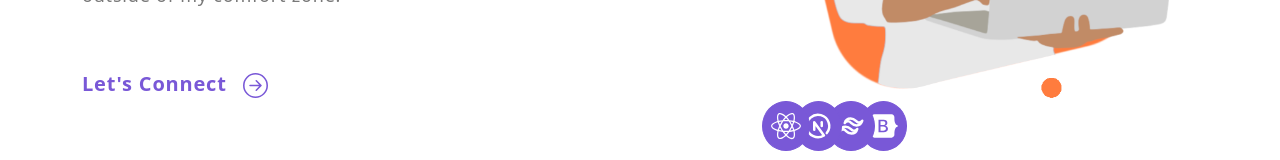
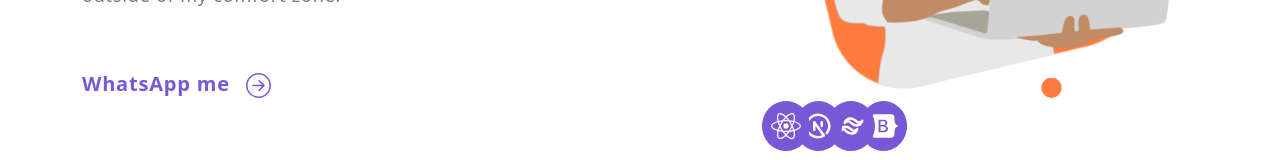
Before and after one commit to jorgeProgramaEn5/mi-portafolio, a React (Create React App) app: page / in a window 1280 px wide. Shown: the part 530-690 px from the top of the page. Built offline with nearby package versions, Linux system fonts and the light colour scheme.

Commit message:
add font

```diff
--- a/src/Components/Banner.jsx
+++ b/src/Components/Banner.jsx
@@ -67,7 +67,7 @@ const Banner = ()=>{
               solutions. I think my biggest strengths are my desire to keep learning and my determination
               to try new things, even if they're outside of my comfort zone.
             </p>
-            <button className='btn-connect'><span><a href='#contact'>Let's Connect</a> <BsArrowRightCircle size={25} /></span></button>
+            <button className='btn-connect'><span><a href='https://wa.me/+5359106524?text=Hola%20Jorge!%20Necesitamos%20de%20tus%20servicios'>WhatsApp me</a> <BsArrowRightCircle size={25} /></span></button>
           </Col>
           <Col xs={12} md={6} xl={5}>
             <div className='imgHeader'>
--- a/src/Style/App.css
+++ b/src/Style/App.css
@@ -1,4 +1,5 @@
 @import url('https://fonts.googleapis.com/css2?family=Kalam:wght@300;400&family=Poppins:ital,wght@0,100;0,200;0,300;0,400;0,500;0,600;0,700;0,800;1,100;1,200;1,300;1,400;1,500;1,600;1,700&family=Shadows+Into+Light&family=Ubuntu:ital,wght@0,300;0,400;0,500;1,400&display=swap');
+@import url('https://fonts.googleapis.com/css2?family=Playfair+Display:wght@500;600&display=swap');
 
 /* default css */
 
@@ -19,7 +20,7 @@ body {
   position: relative;
   background-color: #fff !important;
   color: #121212 !important;
-  font-family: 'Poppins', sans-serif;
+  font-family: 'Playfair Display', sans-serif;
 }
 
 h1, h2, h3, h4, h5, h6 {
```
Also changed, not shown: src/Assets/header720x720.png.
